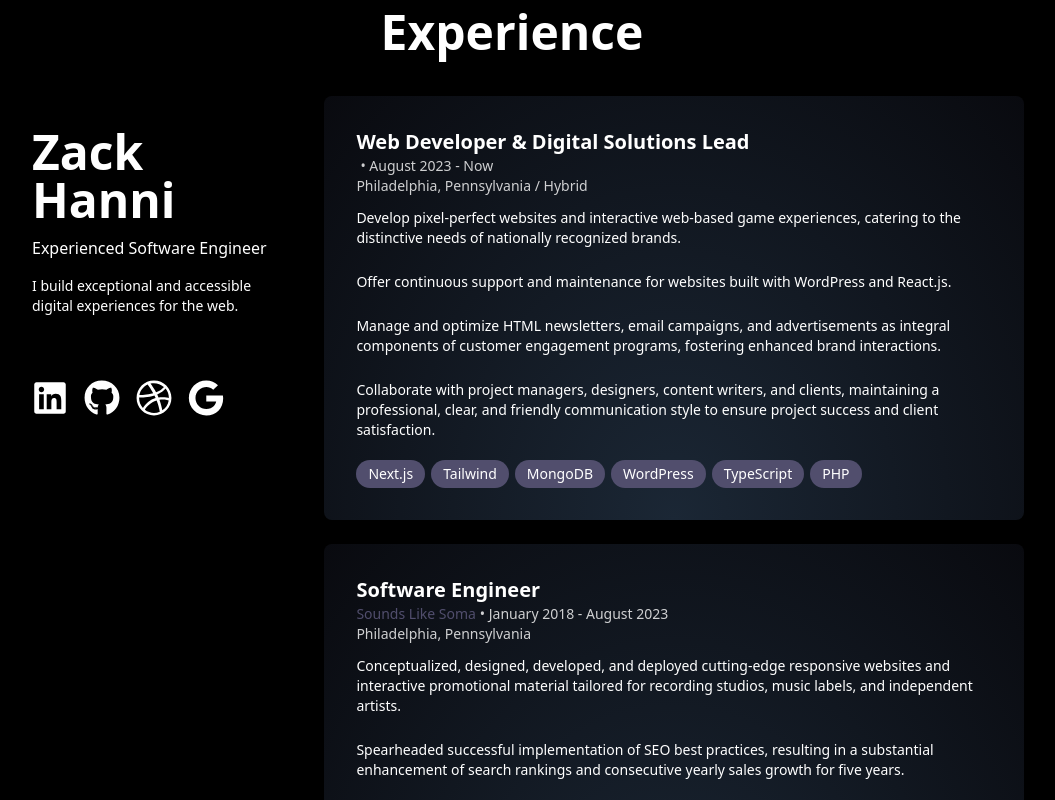
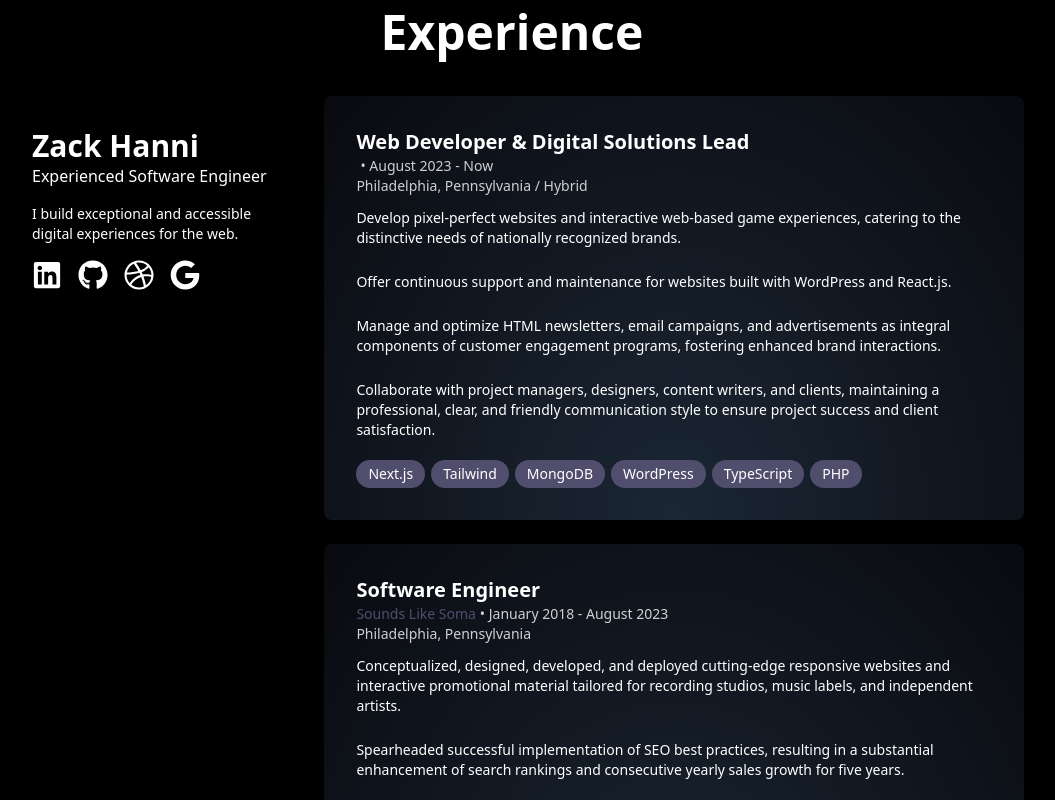
Before and after one commit to zackhanni/zachary.works, a Next.js app: page / in a window 1280 px wide. Shown: the part 840-1640 px from the top of the page, without its empty margins (128-1183 px from the left). Built offline with nearby package versions, Linux system fonts and the light colour scheme.

Commit message:
decreased size of text and padding

```diff
--- a/app/components/Button.tsx
+++ b/app/components/Button.tsx
@@ -11,8 +11,13 @@ interface ButtonProps {
 export default function Button(props: ButtonProps) {
   return (
     <Link href={props.link}>
-      <div className="text-black text-xl font-bold bg-amber-400 hover:bg-amber-500 duration-300 py-3 px-6 rounded-md m-2 flex">
-        {props.name} {props.password ? <div className="pl-3"><FaLock/></div> : null }
+      <div className="text-black font-bold bg-amber-400 hover:bg-amber-500 hover:underline duration-300 py-3 px-6 rounded-md m-2 flex">
+        {props.name}{" "}
+        {props.password ? (
+          <div className="pl-3">
+            <FaLock />
+          </div>
+        ) : null}
       </div>
     </Link>
   );
--- a/app/components/Footer.tsx
+++ b/app/components/Footer.tsx
@@ -5,49 +5,49 @@ import Button from "./Button";
 
 export default function Footer() {
   return (
-    <div className="flex flex-col items-center">
+    <div className="flex flex-col items-center text-sm mt-16">
       <SocialMedia />
       {/* <Button
         name="Resume"
         password={false}
-        link="https://drive.google.com/file/d/1XJAk8fHctsLu_8d6r15THYBmJV-uro1E/view?usp=sharing"
+        link="https://docs.google.com/document/d/1SzLNz6jHUPfvxQVEV21YptKuoyBZ6UFzQjmPckXFGQY/edit?usp=drive_link"
       /> */}
-      <Button name="Back to top" password={false} link="#hero" />
-      <p className="pt-16 max-w-md">
+      <p className="py-8 max-w-md">
         This website was designed in{" "}
         <a
           href="https://www.figma.com/"
-          target="blank"
+          target="_blank"
           className="hover:text-white text-[#514E6D]"
         >
           Figma
         </a>
         , coded in{" "}
         <a
-          href="https://www.figma.com/"
-          target="blank"
+          href="https://code.visualstudio.com/"
+          target="_blank"
           className="hover:text-white text-[#514E6D]"
         >
           Visual Studio Code
         </a>
         , built with{" "}
         <a
-          href="https://www.figma.com/"
-          target="blank"
+          href="https://nextjs.org/"
+          target="_blank"
           className="hover:text-white text-[#514E6D]"
         >
           Next.js
         </a>
         , and deployed with{" "}
         <a
-          href="https://www.figma.com/"
-          target="blank"
+          href="https://vercel.com/"
+          target="_blank"
           className="hover:text-white text-[#514E6D]"
         >
           Vercel
         </a>{" "}
         by yours truly.
       </p>
+      <Button name="Back to top" password={false} link="#hero" />
     </div>
   );
 }
--- a/app/components/SocialMedia.tsx
+++ b/app/components/SocialMedia.tsx
@@ -3,11 +3,11 @@ import SocialData from "./SocialData";
 
 export default function SocialMedia() {
   return (
-    <div className="social-media flex my-16 ">
+    <div className="social-media flex">
       {SocialData.map((social) => {
         return (
           <Link key={social.label} href={social.href} target="_blank">
-            <div className="pr-4 text-4xl hover:text-[#514E6D] duration-300">
+            <div className="pr-4 text-3xl hover:text-[#514E6D] duration-300">
               {social.icon}
             </div>
           </Link>
--- a/app/components/ZackFloatingCard.tsx
+++ b/app/components/ZackFloatingCard.tsx
@@ -7,9 +7,9 @@ import { Tilt } from "react-tilt";
 export default function ZackFLoatingCard() {
   return (
     <Tilt className="hidden lg:flex flex-col sticky top-24 w-1/2 h-fit justify-start text-white rounded-lg my-6 mr-6 p-8">
-      <h2 className="text-5xl font-bold">Zack Hanni</h2>
-      <h3 className="mt-3 font-medium">Experienced Software Engineer</h3>
-      <p className="mt-4 max-w-xs text-sm">
+      <h2 className="text-3xl font-bold">Zack Hanni</h2>
+      <h3 className="font-medium">Experienced Software Engineer</h3>
+      <p className="my-4 max-w-xs text-sm">
         I build exceptional and accessible digital experiences for the web.
       </p>
       <SocialMedia />
```
